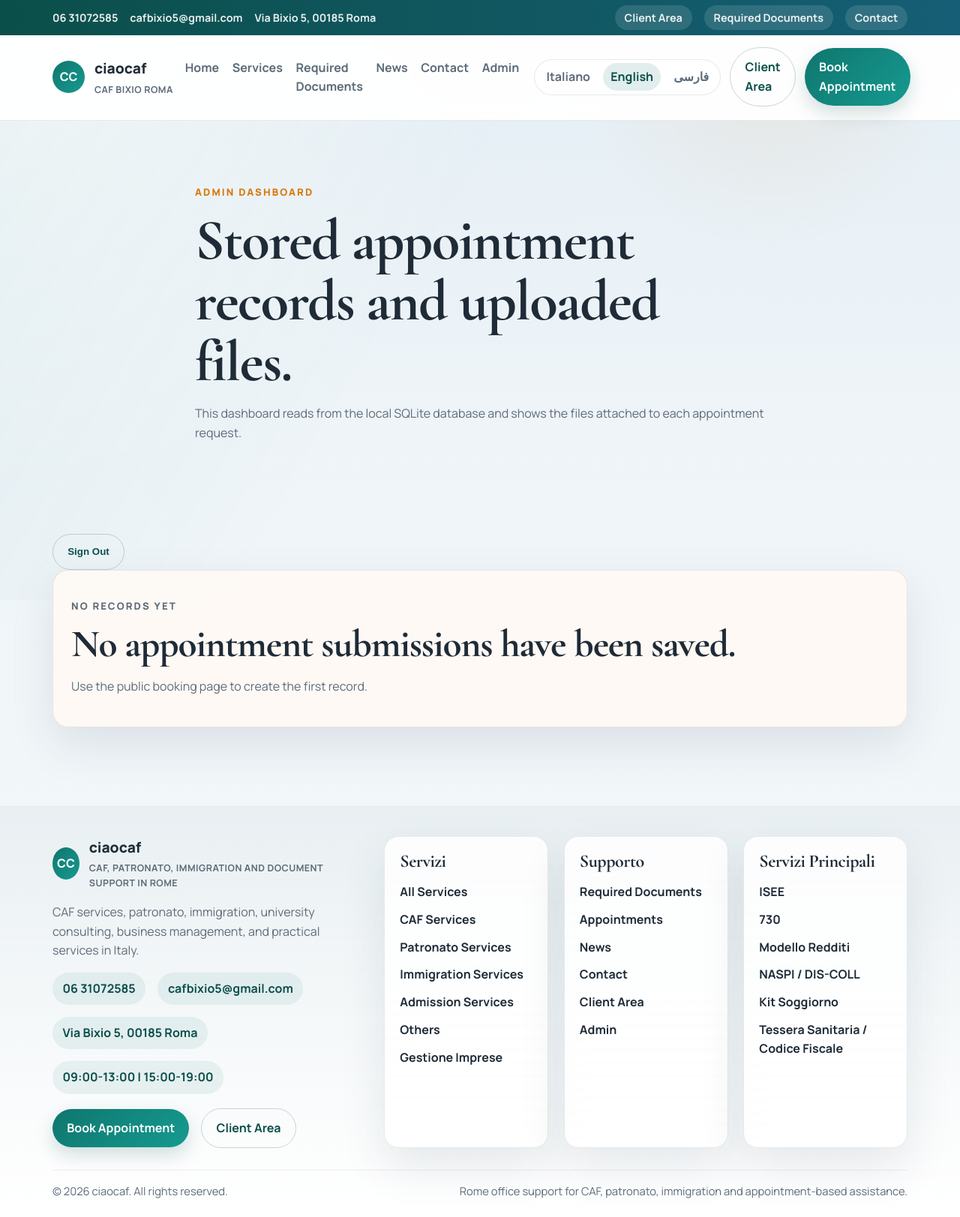
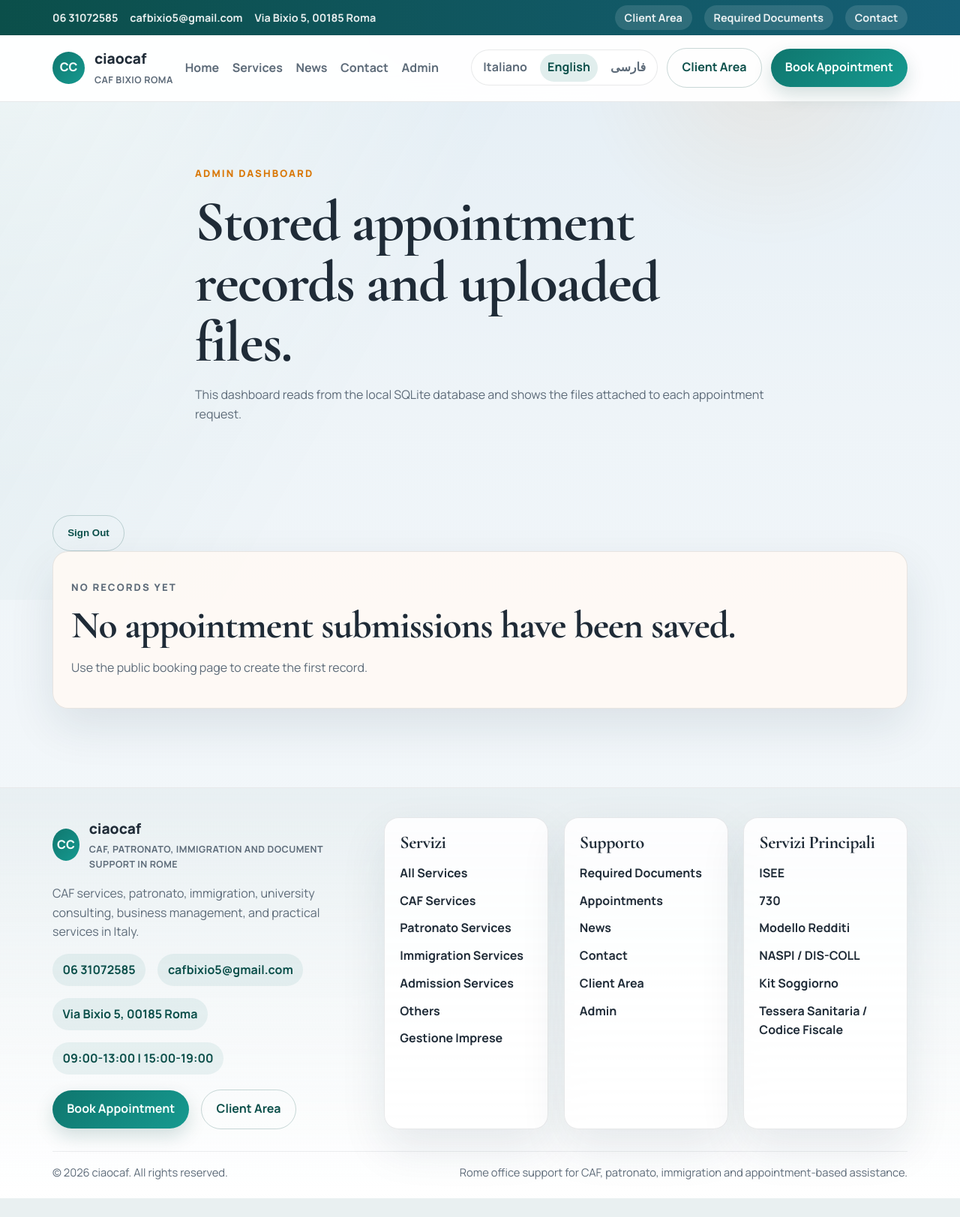
Before and after one commit to ananthareddykunreddy/italia-caf-immigration-site, a Flask app: page /admin/dashboard in a window 1280 px wide. Shown: the whole page at 75% size. After the commit the page ends 1598 px from the top, so only its background shows below. Run offline with Flask 3, Linux system fonts and the light colour scheme; the visitor is signed in with stand-in values (Sample User, id 1); data that the repository does not hold is empty.

Commit message:
Remove required documents from header

```diff
--- a/templates/base.html
+++ b/templates/base.html
@@ -41,7 +41,6 @@
           <ul class="nav-links">
             <li><a href="{{ url_for('home') }}">{{ t('nav_home') }}</a></li>
             <li><a href="{{ url_for('services') }}">{{ t('nav_services') }}</a></li>
-            <li><a href="{{ url_for('required_documents') }}">{{ t('nav_documents') }}</a></li>
             <li><a href="{{ url_for('news') }}">{{ t('nav_news') }}</a></li>
             <li><a href="{{ url_for('contact') }}">{{ t('nav_contact') }}</a></li>
             <li><a href="{{ url_for('admin_login') }}">{{ t('nav_admin') }}</a></li>
```
